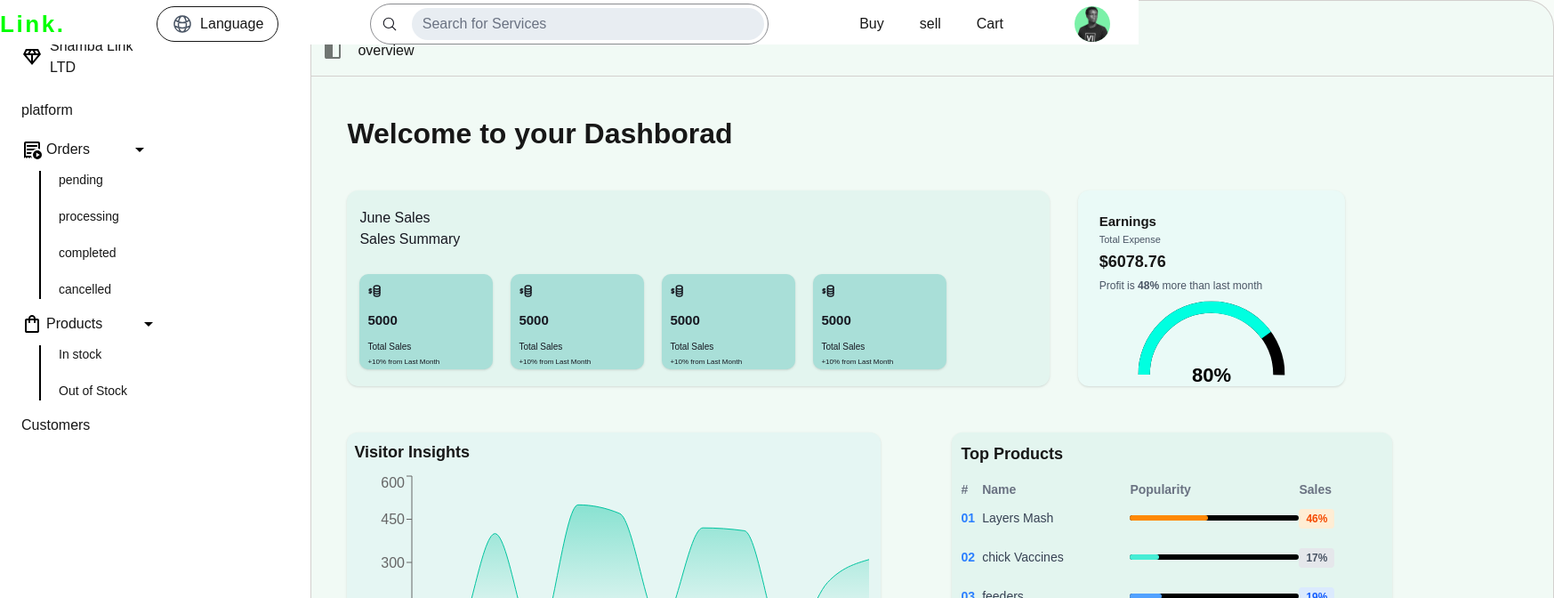
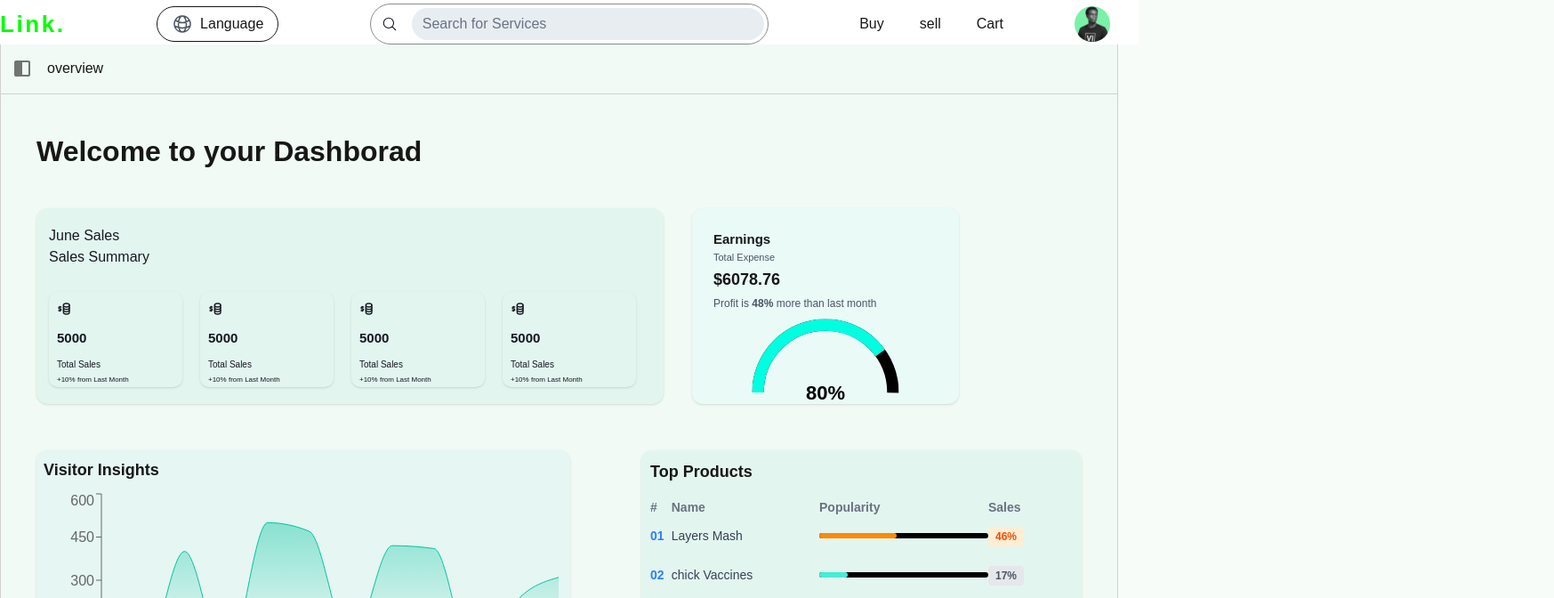
Before and after one commit to OwuorV/Link_Chain, a Next.js app: page /Dashboard in a window 1280 px wide. Shown: the top 672 px of the page at 89% size, 1747 px wide, since content can reach past the window. Built offline with nearby package versions, Linux system fonts and the light colour scheme.

Commit message:
adding visible props

```diff
--- a/app/Dashboard/layout.tsx
+++ b/app/Dashboard/layout.tsx
@@ -9,7 +9,7 @@ export default function HomeLayout({
 }) {
   const [showSideNav, setShowSideNav] = useState(false);
   return (
-    <div className="flex">
+    <div className="flex mt-5">
       <Dashboardnav visible={showSideNav} />
       <main className="w-full">
         <DashboardMain toggle={() => setShowSideNav(!showSideNav)}>
--- a/app/ui/dashboard/dashboardnav.tsx
+++ b/app/ui/dashboard/dashboardnav.tsx
@@ -1,12 +1,29 @@
 "use client";
-import { useState } from "react";
-export default function Dashboardnav(visible: Boolean) {
+import { useState, useEffect } from "react";
+interface DashboardNavProps {
+  visible: boolean;
+}
+export default function Dashboardnav({ visible }: DashboardNavProps) {
   const [isVisible, setIsVisible] = useState(false);
   const [isSeen, setIsSeen] = useState(false);
+  //const [isopen, setIsClosed] = useState(false);
+  // useEffect(() => {
+  //   const handleClick = () => {
+  //     setIsClosed((prev) => prev);
+  //     window.addEventListener("click", handleClick);
+  //   };
+  // }, []);
+  // ${
+  //"translate-x-0" : "-translate-x-full"
+  //   isopen ?
+
   if (!visible) return null;
   return (
     <>
-      <div className="absolute bg-black/40 w-full md:bg-white md:w-[20%] md:relative ">
+      <div
+        className={`absolute bg-black/40 w-full md:bg-white md:w-[20%] md:relative
+        }`}
+      >
         <div className="div md:relative bg-white  flex gap-6 flex-col max-w-[50%] md:max-w-full  h-[90vh] pt-10 px-6">
           <div className="top flex items-center gap-2 width-full">
             <div className="logo">
@@ -54,10 +71,10 @@ export default function Dashboardnav(visible: Boolean) {
                 </div>
                 <div
                   className={
-                    isVisible ? "hidden" : "block orderTypes flex h-[max] gap-5"
+                    isVisible ? "hidden" : "block orderTypes flex h-max gap-5"
                   }
                 >
-                  <div className="w-[1px] h-[max] ml-5 border border-black border-[1px]">
+                  <div className="w-[1px] h-max ml-5 border border-black border-[1px]">
                     {" "}
                   </div>
                   <ul className="flex flex-col gap-5 text-[14px]">
@@ -96,13 +113,13 @@ export default function Dashboardnav(visible: Boolean) {
 
                 <div
                   className={
-                    isSeen ? "hidden" : "block productsType flex h-[max] gap-5"
+                    isSeen ? "hidden" : "block productsType flex h-max gap-5"
                   }
                 >
-                  <div className="w-[1px] h-[max] ml-5 border border-black border-[1px]">
+                  <div className="w-[1px] h-max ml-5 border border-black border-[1px]">
                     {" "}
                   </div>
-                  <ul className=" text-[14px] w-100 flex flex-col gap-5">
+                  <ul className=" text-[14px] w-full flex flex-col gap-5">
                     <li>In stock</li>
                     <li>Out of Stock</li>
                   </ul>
--- a/app/ui/dashboard/idashboardIcons/icon.tsx
+++ b/app/ui/dashboard/idashboardIcons/icon.tsx
@@ -7,7 +7,7 @@ interface CardProps {
 }
 export default function Card({ title, description, icon, amount }: CardProps) {
   return (
-    <div className="shadow-sm text-[#171821] bg-[#A9DFD8] rounded-[10px] py-[11px] px-[9px] md:w-[150px] w-full h-[200px] md:h-[107px] flex flex-col gap-1.5">
+    <div className="shadow-sm text-[#171821] bg-[#A9DFD8]/1 rounded-[10px] py-[11px] px-[9px] md:w-[150px] w-full h-[200px] md:h-[107px] flex flex-col gap-1.5">
       <div>
         {icon && (
           <div className=" w-[30px] md:w-[24px] h-[30px] md:h-[24px]">
```
